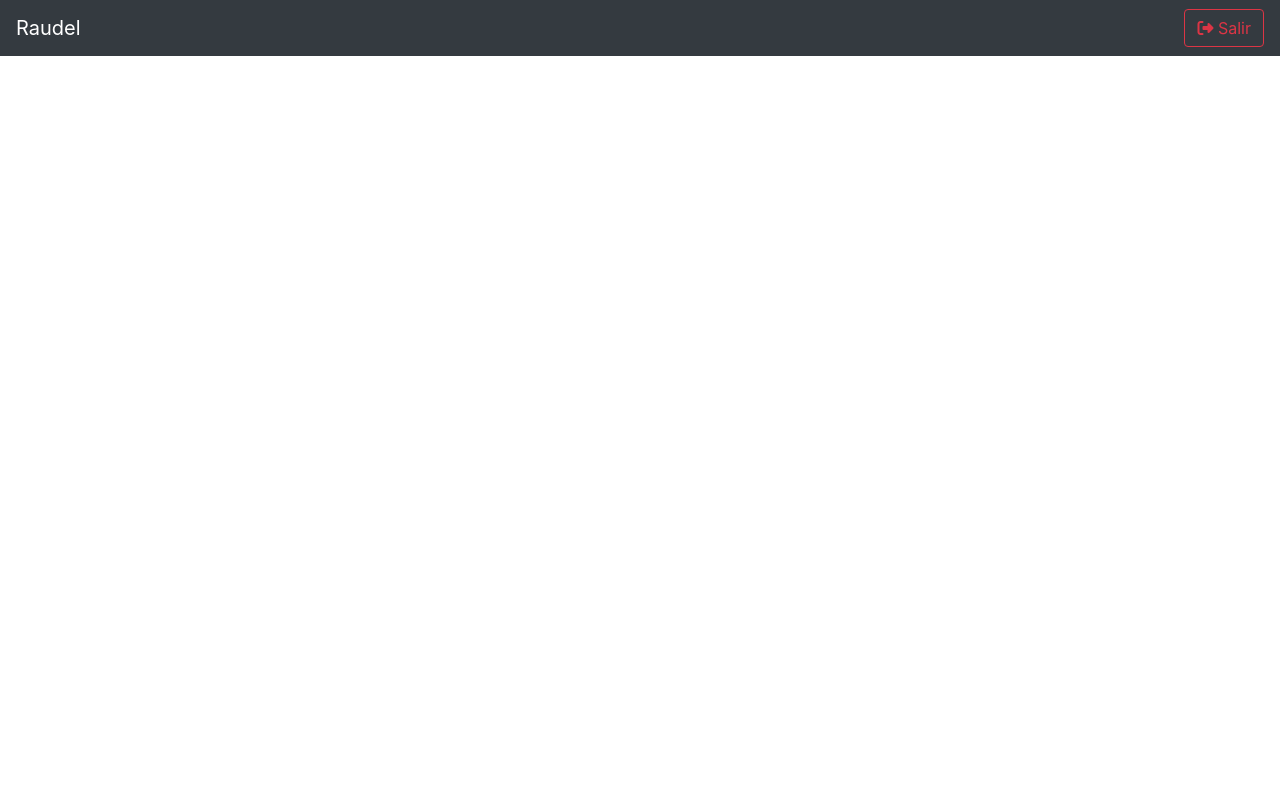
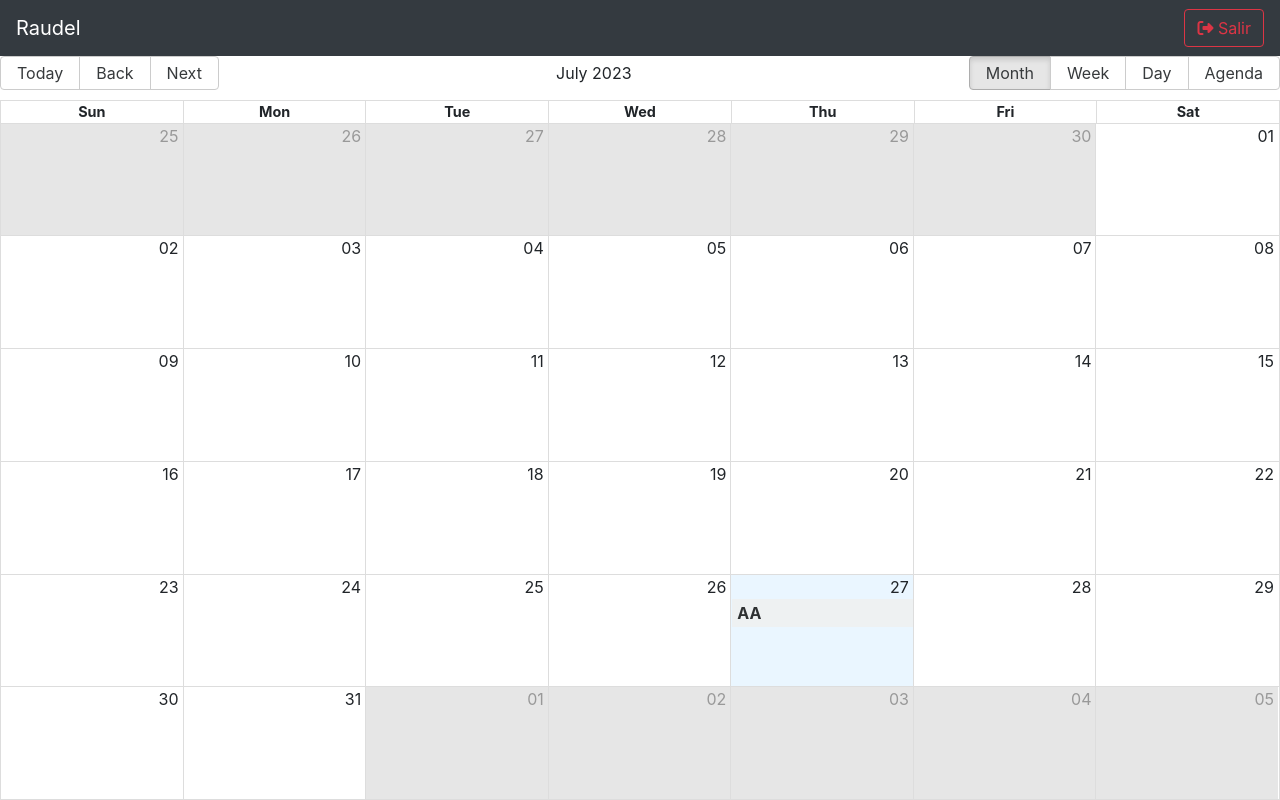
Before and after one commit to raudel25/Calendar, a React (Create React App) app: page / in a window 1280 px wide. Built offline with nearby package versions, Linux system fonts and the light colour scheme.

Commit message:
calendar conf

```diff
--- a/package.json
+++ b/package.json
@@ -11,7 +11,9 @@
     "@types/node": "^16.18.39",
     "@types/react": "^18.2.16",
     "@types/react-dom": "^18.2.7",
+    "moment": "^2.29.4",
     "react": "^18.2.0",
+    "react-big-calendar": "^1.8.1",
     "react-dom": "^18.2.0",
     "react-redux": "^8.1.1",
     "react-router-dom": "^6.14.2",
@@ -42,5 +44,8 @@
       "last 1 firefox version",
       "last 1 safari version"
     ]
+  },
+  "devDependencies": {
+    "@types/react-big-calendar": "^1.6.4"
   }
 }
--- /dev/null
+++ b/src/components/calendar/CalendarEvent.tsx
@@ -0,0 +1,19 @@
+import { EventProps } from "react-big-calendar";
+
+export interface MyEvent {
+  title: string;
+  allDay?: boolean;
+  start: Date;
+  end: Date;
+  isImportant?: boolean;
+  bgcolor: string;
+}
+
+export const CalendarEvent: React.FC<EventProps<MyEvent>> = ({ event }) => {
+  const { title } = event;
+  return (
+    <div>
+      <strong>{title}</strong>
+    </div>
+  );
+};
--- a/src/components/calendar/CalendarScreen.tsx
+++ b/src/components/calendar/CalendarScreen.tsx
@@ -1,9 +1,79 @@
 import { Navbar } from "../ui/Navbar";
+import {
+  Calendar,
+  momentLocalizer,
+  EventPropGetter,
+  View,
+} from "react-big-calendar";
+import moment from "moment";
+import "react-big-calendar/lib/css/react-big-calendar.css";
+import { CalendarEvent, MyEvent } from "./CalendarEvent";
+import { useState } from "react";
+
+const localizer = momentLocalizer(moment);
+
+const events: Array<MyEvent> = [
+  {
+    title: "AA",
+    start: moment().toDate(),
+    end: moment().add(2, "hours").toDate(),
+    bgcolor: "#fafafa",
+  },
+];
 
 export const CalendarScreen = () => {
+  const [lastView, setLastView] = useState<View>(
+    (localStorage.getItem("lastView") as View) || "month"
+  );
+
+  const eventStyleGetter: EventPropGetter<MyEvent> = (
+    event,
+    start,
+    end,
+    isSelected
+  ) => {
+    let backgroundColor = "#f0f0f0";
+    if (event.isImportant) {
+      backgroundColor = "#ff0000";
+    }
+    let style: React.CSSProperties = {
+      backgroundColor: backgroundColor,
+      borderRadius: "0px",
+      opacity: 0.8,
+      color: "black",
+      border: "0px",
+      display: "block",
+    };
+    return {
+      style: style,
+    };
+  };
+
+  const onDobleClick = (event: MyEvent) => {};
+
+  const onSelected = (event: MyEvent) => {};
+
+  const onViewChange = (lastView: View) => {
+    localStorage.setItem("lastView", lastView);
+    setLastView(lastView);
+  };
+
   return (
-    <div>
+    <div className="calendar-screen">
       <Navbar />
+
+      <Calendar
+        localizer={localizer}
+        events={events}
+        startAccessor="start"
+        endAccessor="end"
+        eventPropGetter={eventStyleGetter}
+        components={{ event: CalendarEvent }}
+        view={lastView}
+        onDoubleClickEvent={onDobleClick}
+        onSelectEvent={onSelected}
+        onView={onViewChange}
+      />
     </div>
   );
 };
--- a/src/index.tsx
+++ b/src/index.tsx
@@ -1,5 +1,6 @@
 import ReactDOM from "react-dom/client";
 import { CalendarApp } from "./CalendarApp";
+import "./styles.css";
 
 const root = ReactDOM.createRoot(
   document.getElementById("root") as HTMLElement
--- /dev/null
+++ b/src/styles.css
@@ -0,0 +1,11 @@
+html,
+body {
+  height: 100vh;
+  width: 100vw;
+}
+
+.calendar-screen {
+  display: flex;
+  flex-flow: column;
+  height: 100vh;
+}
```
Also changed, not shown: 1 other file (tests, documents, lock files or other folders).
